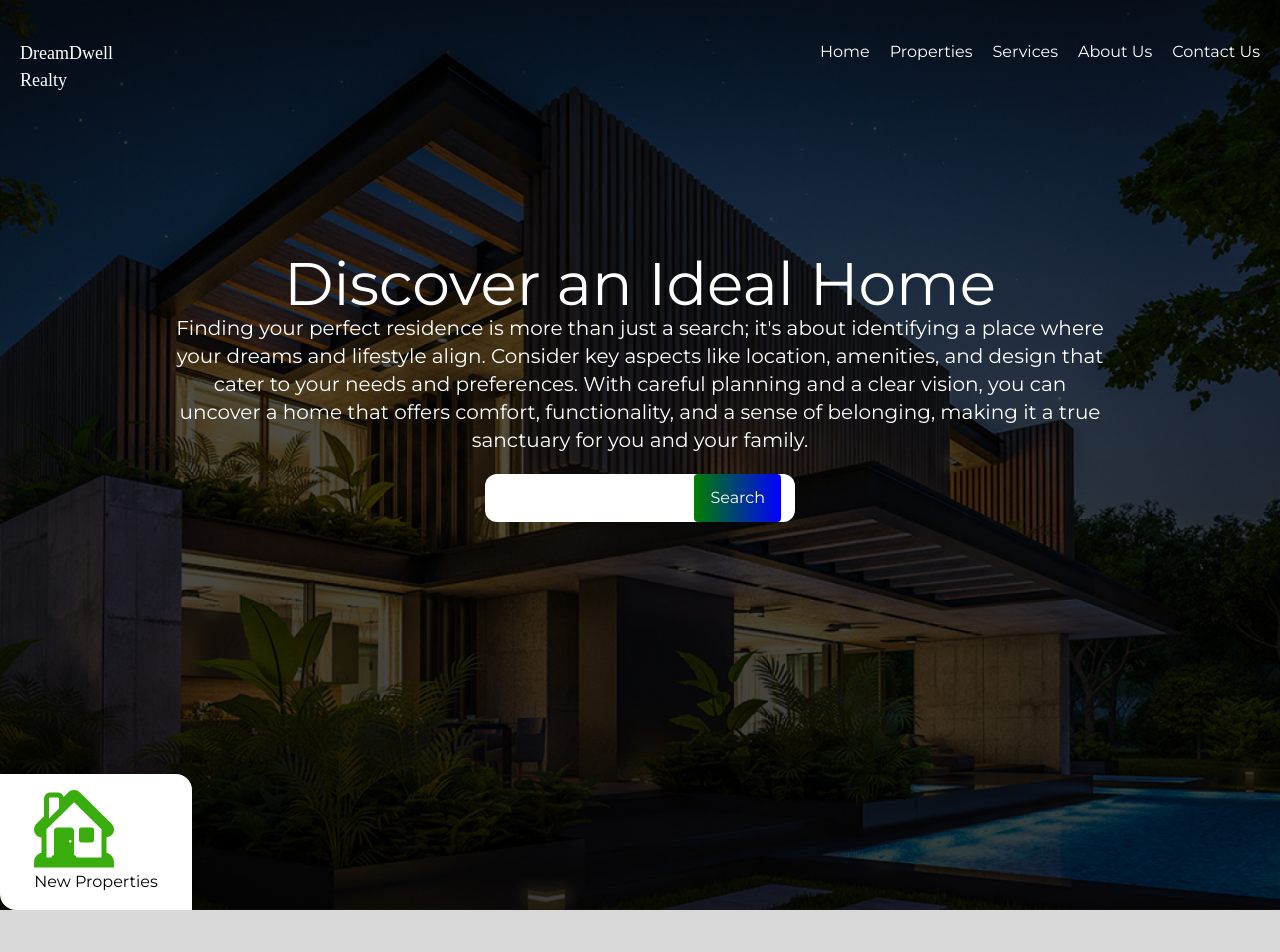
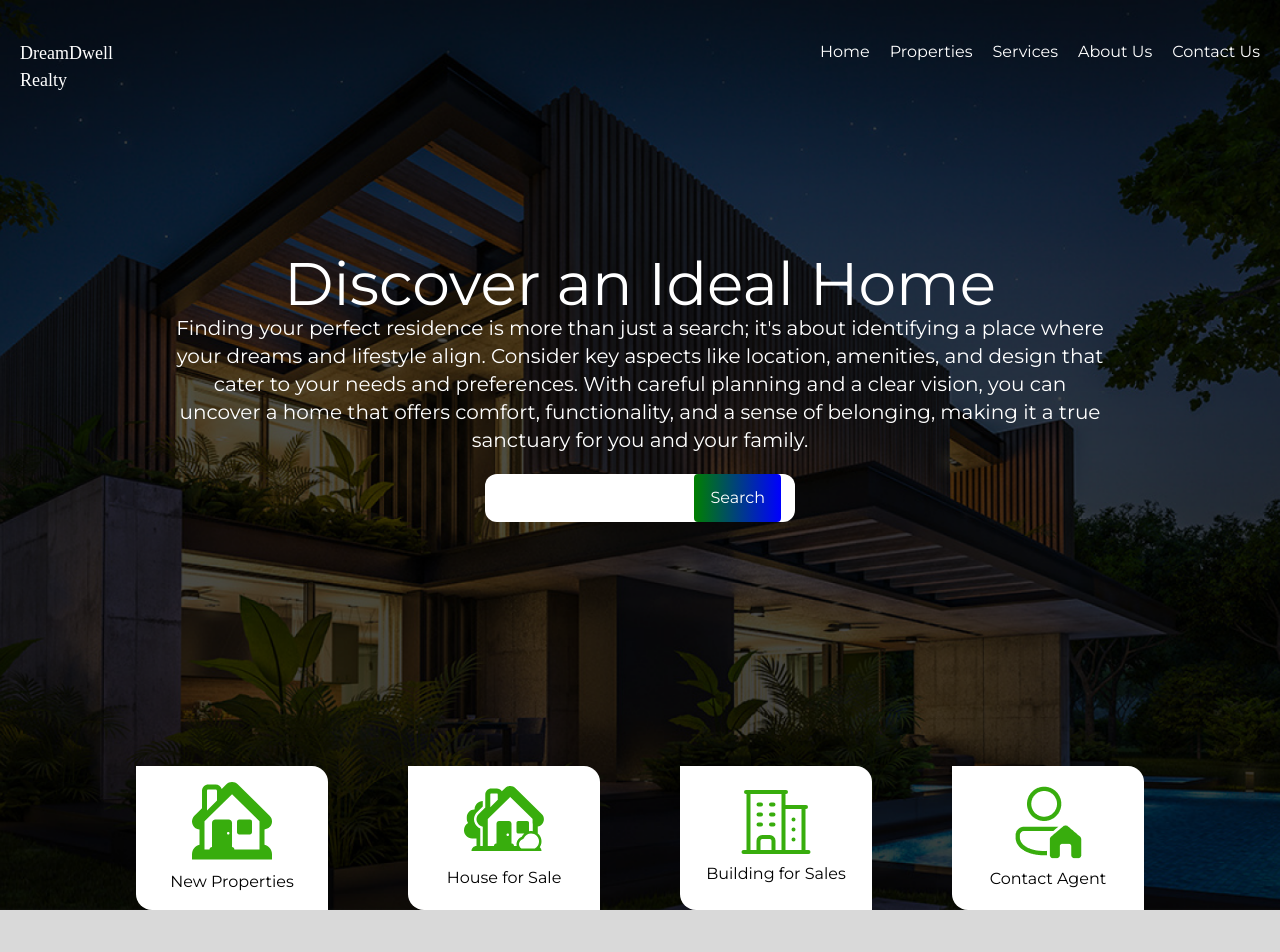
Before and after one commit to Teetwothefirst/DreamDwellReality, a React (Vite) app in the folder DreamDwellReality/: page / in a window 1280 px wide. Shown: the top 952 px of the page. Built offline with nearby package versions, Linux system fonts and the light colour scheme; a web font is replaced by a local one.

Commit message:
changes extra

```diff
--- a/DreamDwellReality/src/component/body.jsx
+++ b/DreamDwellReality/src/component/body.jsx
@@ -6,6 +6,7 @@ import container from '../assets/container.png'
 import call from '../assets/call.svg'
 import mail from '../assets/mail.svg'
 import contact from '../assets/contact.png'
+import location from '../assets/location.svg'
 
 function Body(){
     return <>
@@ -245,7 +246,7 @@ function Body(){
 
             {/* Section 6 - footer */}
 
-            <div className="mt-20 bg-zinc-800 text-white footer">
+            <div className="mt-20 bg-zinc-800 p-5 text-white footer">
                 <div className="md:flex justify-between">
                         <div className="w-2/5">
                         <h1 className="diplomata-regular text-white">DreamDwell <br />Realty</h1>
@@ -260,7 +261,7 @@ function Body(){
                             <i class="bi bi-instagram"></i>
                         </div>
                         </div>
-                        <div className="flex justify-between px-5 md:w-3/5">
+                        <div className="flex justify-between gap-3 px-5 md:w-3/5">
                             <div>
                                 <h5 className="text-2xl">Offer</h5>
                                 <p><a href="#">Properties</a></p>
@@ -270,24 +271,26 @@ function Body(){
 
                             </div>
                             <div>
-                                <h5>Company</h5>
+                                <h5 className="text-2xl">Company</h5>
                                 <p><a href="#">Home</a></p>
                                 <p><a href="#">Services</a></p>
                                 <p><a href="#">About Us</a></p>
                                 <p><a href="#">Contact Us</a></p>
                             </div>
                             <div>
-                                <h5>Quick Links</h5>
+                                <h5 className="text-2xl">Quick Links</h5>
                                 <p><a href="#">Terms and Condition</a></p>
                                 <p><a href="#">Users Guide</a></p>
                                 <p><a href="#">Support Center</a></p>
                                 {/* <p><a href="#">Contact Us</a></p> */}
                             </div>
                             <div>
-                            <h5>Get in Touch</h5>
-                                <p><a href="#"><img src={call} alt="" /> Terms and Condition</a></p>
-                                <p><a href="#"><img src={contact} alt="" /> Users Guide</a></p>
-                                <p><a href="#"><img src={mail} alt="" />Support Center</a></p>
+                            <h5 className="text-2xl">Get in Touch</h5>
+                                <div className="md:flex flex-col gap-3">
+                                <p><a href="#" className="flex gap-2"><img src={location} alt="" /> <span>No. 24 James’s Avenue, Gwarimpa, Abuja, Nigeria </span></a></p>
+                                <p><a href="#" className="flex gap-2"><img src={call} alt="" /> <span>+234-813-3540-544</span></a></p>
+                                <p><a href="#" className="flex gap-2"><img src={mail} alt="" /><span>info@yourdomain.com</span></a></p>
+                                </div>
                             </div>
                         </div>
                         <div className="md:w-1/5 flex items-center">
--- a/DreamDwellReality/src/component/header.jsx
+++ b/DreamDwellReality/src/component/header.jsx
@@ -1,5 +1,8 @@
 import bgImg from '../assets/bg-img.png'
 import homeSingle from '../assets/home-single.svg'
+import homeMultiple from '../assets/home-multiple.svg'
+import Building from '../assets/building.svg'
+import Contact from '../assets/contact.png'
 
 function header(){
    return <>
@@ -28,13 +31,33 @@ function header(){
                     </div>
                 </div>
             </div>
-            <div className="absolute bottom-0 w-full">
+            <div className="absolute bottom-0 w-full md:flex justify-around px-24">
+
                 <div className='px-3 py-4 bg-white w-48 rounded-es-2xl rounded-se-2xl flex justify-center align-center'>
-                    <div className=''>
+                    <div className='flex flex-col justify-center items-center'>
                         <img src={homeSingle} alt="" />
-                        <p className='block'>New Properties</p>
+                        <p className='block mt-2'>New Properties</p>
                     </div>
                 </div>
+                <div className='px-3 py-4 bg-white w-48 rounded-es-2xl rounded-se-2xl flex justify-center align-center'>
+                    <div className='flex flex-col justify-center items-center'>
+                        <img src={homeMultiple} alt="" />
+                        <p className='block'>House for Sale</p>
+                    </div>
+                </div>
+                <div className='px-3 py-4 bg-white w-48 rounded-es-2xl rounded-se-2xl flex justify-center align-center'>
+                    <div className='flex flex-col justify-center items-center'>
+                        <img src={Building} alt="" />
+                        <p className='block mt-2'>Building for Sales</p>
+                    </div>
+                </div>
+                <div className='px-3 py-4 bg-white w-48 rounded-es-2xl rounded-se-2xl flex justify-center align-center'>
+                    <div className='flex flex-col justify-center items-center'>
+                        <img src={Contact} alt="" />
+                        <p className='block mt-2'>Contact Agent</p>
+                    </div>
+                </div>
+
             </div>
         </div>
     </>
```
